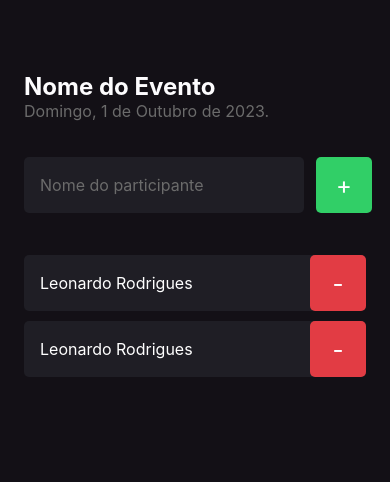
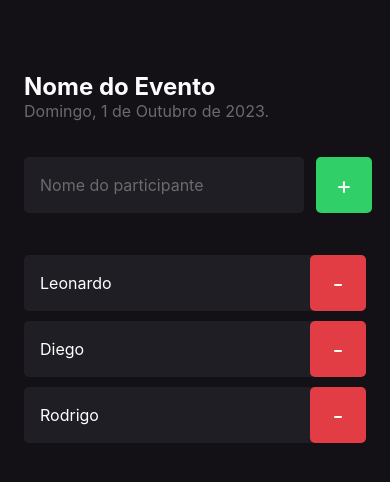
Before and after one commit to leonardorodriguess/Imhere, a React Native app: screen / in a window 390 px wide. Shown: the top 482 px of the page. Built offline with nearby package versions, Linux system fonts and the light colour scheme.

Commit message:
feat: use props

```diff
--- a/src/components/Participant/index.tsx
+++ b/src/components/Participant/index.tsx
@@ -1,11 +1,14 @@
-import { Text, TouchableOpacity, View } from "react-native";
-import { styles } from "./styles";
+import { Text, TouchableOpacity, View } from 'react-native';
+import { styles } from './styles';
 
+type Props = {
+  name: string;
+};
 
-export function Participant () {
+export function Participant({ name }: Props) {
   return (
     <View style={styles.container}>
-      <Text style={styles.name}>Leonardo Rodrigues</Text>
+      <Text style={styles.name}>{name}</Text>
 
       <TouchableOpacity style={styles.button}>
         <Text style={styles.buttonText}> - </Text>
--- a/src/screens/Home/index.tsx
+++ b/src/screens/Home/index.tsx
@@ -28,8 +28,9 @@
 
       </View>
 
-      <Participant/>
-      <Participant/>
+      <Participant name="Leonardo"/>
+      <Participant name="Diego"/>
+      <Participant name="Rodrigo"/>
     </View>
   );
 }
```
